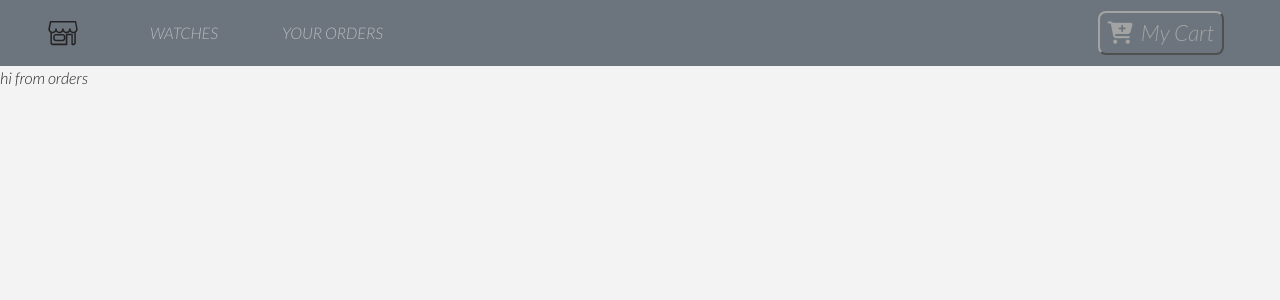
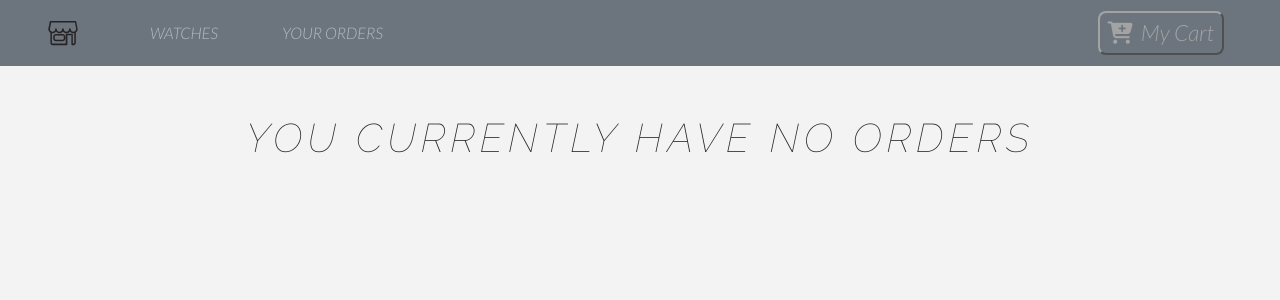
Before and after one commit to JDickey1990/e-commerce_frontend, a React (Create React App) app: page /orders in a window 1280 px wide. Shown: the top 300 px of the page. Built offline with nearby package versions, Linux system fonts and the light colour scheme.

Commit message:
adding order display functionality

```diff
--- a/src/App.js
+++ b/src/App.js
@@ -9,7 +9,7 @@ import Default from './components/Default'
 import Details from './components/Details'
 import Navbar from './components/Navbar'
 import Modal from './components/Modal'
-import Orders from './components/Orders'
+import OrderContainer from './containers/OrderContainer'
 import {connect} from 'react-redux'
 import ProductContainer from './containers/ProductContainer';
 
@@ -27,7 +27,7 @@ class App extends React.Component{
             <Route exact path="/" component={StoreFront} />
             <Route path="/details" component={Details} />
             <Route path="/cart" component={Cart} />
-            <Route path="/orders" component={Orders}/>
+            <Route path="/orders" component={OrderContainer}/>
             <Route path="/watches" component={ProductContainer}/>
             <Route component={Default} />
         </Switch>
--- a/src/components/Details.js
+++ b/src/components/Details.js
@@ -12,7 +12,7 @@ class Details extends Component {
     }
 
     render() {
-        const {model, img, price, company, collection, info, inCart, count, total} = this.props.product;
+        const {model, img, price, company, collection, info, inCart} = this.props.product;
         return (
             <div className="container py-5">
                 {/* title */}
--- a/src/components/Orders.js
+++ /dev/null
@@ -1,15 +0,0 @@
-import React, { Component } from 'react'
-import { connect } from 'react-redux'
-
-class Orders extends Component {
-    render() {
-        return (
-            <div>
-                hi from orders
-            </div>
-        )
-    }
-}
-
-const mapStateToProps = ({orders}) => ({orders})
-export default connect(mapStateToProps)(Orders)
--- /dev/null
+++ b/src/containers/OrderContainer.js
@@ -0,0 +1,32 @@
+import React, { Component } from 'react'
+import { connect } from 'react-redux'
+import Order from '../components/Orders/Order'
+import Title from '../components/Title'
+import EmptyOrder from '../components/Orders/EmptyOrder'
+
+class OrderContainer extends Component {
+    orders = () => {
+        if(this.props.orders.length > 0){
+            return <div>
+                    <Title name="your" title="orders" />
+                    {this.props.orders.map(order => <Order  order={order} key={Math.random()}/>)}
+                </div>
+            }else{
+               return <div>
+                        <EmptyOrder/>
+                     </div>
+        }
+    }
+
+    render() {
+        return (
+            <div>
+                {this.orders()}
+            </div>
+        )
+    }
+}
+
+const mapStateToProps = ({orders}) => ({orders})
+
+export default connect(mapStateToProps)(OrderContainer)
--- a/src/reducers/manageStore.js
+++ b/src/reducers/manageStore.js
@@ -14,7 +14,7 @@ import {detailProduct} from '../data';
 // };
 
 export default function manageStore(state=
-    { products: [], product: detailProduct, modalOpen: false, modalProduct: detailProduct ,shoppingCart: [], cartSubTotal: 0, cartTax: 0, cartTotal: 0, orders: [] }, action) {
+    { products: [], product: detailProduct, modalOpen: false, modalProduct: detailProduct ,shoppingCart: [], cartSubTotal: 0, cartTax: 0, cartTotal: 0, orders:[] }, action) {
         switch (action.type) {
 
             case 'SET_PRODUCTS':
```
